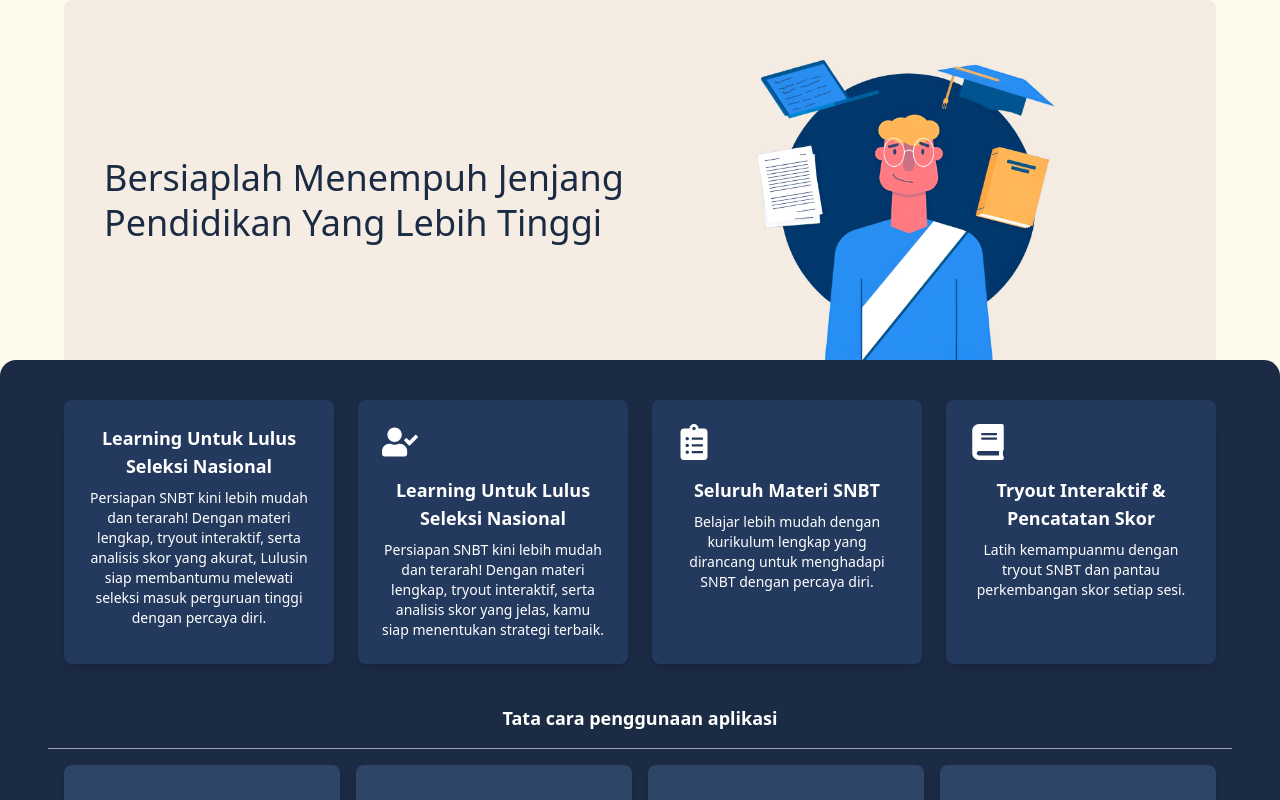
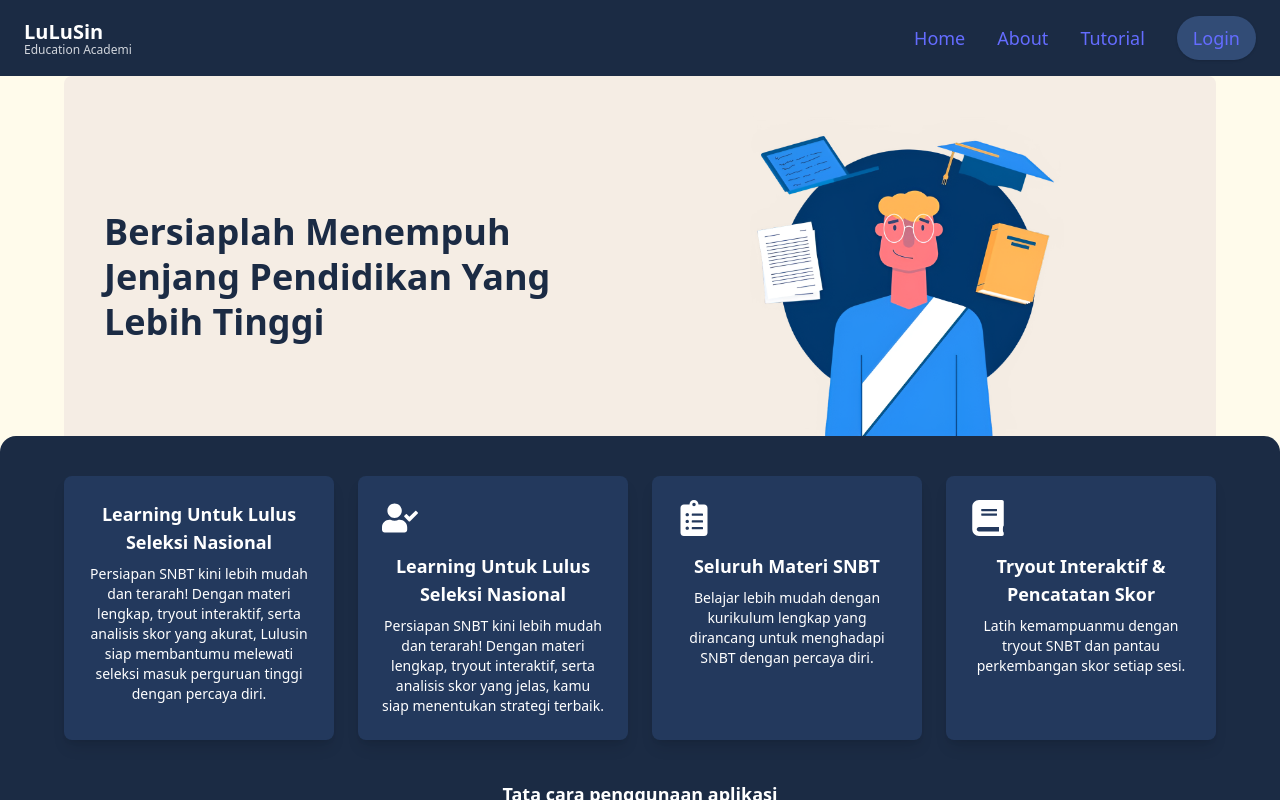
Before and after one commit to mifzalf/LuLuSin-FrontEnd, a React (Vite) app: page / in a window 1280 px wide. Built offline with nearby package versions, Linux system fonts and the light colour scheme.

Commit message:
bagian landingpage baru

```diff
--- a/src/Pages/Siswa/landingpage.jsx
+++ b/src/Pages/Siswa/landingpage.jsx
@@ -5,6 +5,7 @@ import { motion } from "framer-motion";
 import { useInView } from "framer-motion";
 import { useRef } from "react";
 import React from "react";
+import { Link } from "react-router-dom";
 
 export default function SiswaLandingPage() {
   const featuresRef = useRef(null);
@@ -13,7 +14,6 @@ export default function SiswaLandingPage() {
   const stepsRef = useRef(null);
   const stepsInView = useInView(stepsRef, { once: true, amount: 0.2 });
 
-  // Animation variants
   const containerVariants = {
     hidden: { opacity: 0 },
     visible: {
@@ -30,7 +30,7 @@ export default function SiswaLandingPage() {
     visible: {
       y: 0,
       opacity: 1,
-      transition: { type: "spring",   stiffness: 100 },
+      transition: { type: "spring", stiffness: 100 },
     },
   };
 
@@ -64,8 +64,34 @@ export default function SiswaLandingPage() {
 
   return (
     <div className="flex flex-col min-h-screen w-screen">
+      {/* === Navbar === */}
+      <nav className="bg-[#1B2B44] text-white px-6 py-4 shadow-md">
+        <div className="max-w-7xl mx-auto flex items-center justify-between">
+          {/* Logo */}
+          <div className="flex flex-col leading-tight">
+            <span className="text-xl font-bold text-white">LuLuSin</span>
+            <span className="text-xs text-gray-300 -mt-1">Education Academi</span>
+          </div>
+
+          {/* Navigation */}
+          <div className="hidden md:flex gap-8 items-center text-white font-semibold text-lg">
+            <a href="#home" className="hover:text-gray-300 transition">Home</a>
+            <a href="#about" className="hover:text-gray-300 transition">About</a>
+            <a href="#tutorial" className="hover:text-gray-300 transition">Tutorial</a>
+            <Link
+              to="/login"
+              className="bg-[#324c76] hover:bg-[#3a5785] transition px-4 py-2 rounded-full font-bold shadow"
+            >
+              Login
+            </Link>
+          </div>
+        </div>
+      </nav>
+
+      {/* === Main Content === */}
       <main className="flex-grow w-full bg-amber-50">
         <motion.section
+          id="home"
           initial={{ opacity: 0 }}
           animate={{ opacity: 1 }}
           transition={{ duration: 0.8 }}
@@ -81,11 +107,12 @@ export default function SiswaLandingPage() {
               initial={{ y: -20, opacity: 0 }}
               animate={{ y: 0, opacity: 1 }}
               transition={{ delay: 0.5, duration: 0.8, type: "spring" }}
-              className="   cofont-bold text-3xl md:text-4xl leading-tight"
+              className="font-bold text-3xl md:text-4xl leading-tight"
             >
               Bersiaplah Menempuh Jenjang Pendidikan Yang Lebih Tinggi
             </motion.h2>
           </motion.div>
+
           <motion.div
             initial={{ x: 50, opacity: 0 }}
             animate={{ x: 0, opacity: 1 }}
@@ -104,7 +131,7 @@ export default function SiswaLandingPage() {
           </motion.div>
         </motion.section>
 
-        <section className="relative bg-[#1B2B44] py-10 px-6 mt-[-40px] rounded-t-2xl">
+        <section id="about" className="relative bg-[#1B2B44] py-10 px-6 mt-[-40px] rounded-t-2xl">
           <motion.div
             ref={featuresRef}
             initial="hidden"
@@ -165,7 +192,8 @@ export default function SiswaLandingPage() {
               </motion.div>
             ))}
           </motion.div>
-          <div className="bg-[#1B2B44] py-10 px-6 text-white">
+
+          <div id="tutorial" className="bg-[#1B2B44] py-10 px-6 text-white">
             <motion.h3
               initial={{ opacity: 0, y: 20 }}
               whileInView={{ opacity: 1, y: 0 }}
@@ -205,6 +233,45 @@ export default function SiswaLandingPage() {
             </motion.div>
           </div>
         </section>
+
+        <footer>
+              <motion.footer
+                className="bg-[#1B2B44] text-white p-6 mt-8 w-full text-sm"
+                initial={{ opacity: 0, y: 20 }}
+                animate={{ opacity: 1, y: 0 }}
+                transition={{ duration: 0.5 }}
+              >
+                <div className="max-w-6xl mx-auto flex flex-col md:flex-row justify-between items-start">
+                  <div className="mb-4 md:mb-0">
+                    <img
+                      src="/santoso tk lulus kuliah.png"
+                      alt="Logo"
+                      className="w-16 h-16 mb-2"
+                    />
+                    <h4 className="font-bold text-lg">LuLuSin</h4>
+                    <p className="text-gray-300">Education Academy</p>
+                    <p className="text-gray-400">Learning Untuk Lulus Seleksi Nasional</p>
+                  </div>
+                  <div className="mb-4 md:mb-0">
+                    <p>Jl. Raya Lenteng No.km, RW.2,</p>
+                    <p>Aredake, Batuan, Kec. Batuan,</p>
+                    <p>Kabupaten Sumenep, Jawa Timur 80582</p>
+                  </div>
+                  <div>
+                    <p className="font-semibold">Hubungi Kami :</p>
+                    <p>
+                      Email: <span className="text-gray-300">dewaruci393@gmail.com</span>
+                    </p>
+                    <p>
+                      Kontak: <span className="text-gray-300">+62 812-3516-3528</span>
+                    </p>
+                  </div>
+                </div>
+                <div className="mt-4 text-center text-gray-400 text-xs">
+                  © 2025 LuLuSin. All Rights Reserved PT. Mesir Timur Tengah
+                </div>
+              </motion.footer>
+        </footer>
       </main>
     </div>
   );
```
Also changed, not shown: src/App.jsx (line endings or trailing spaces).
